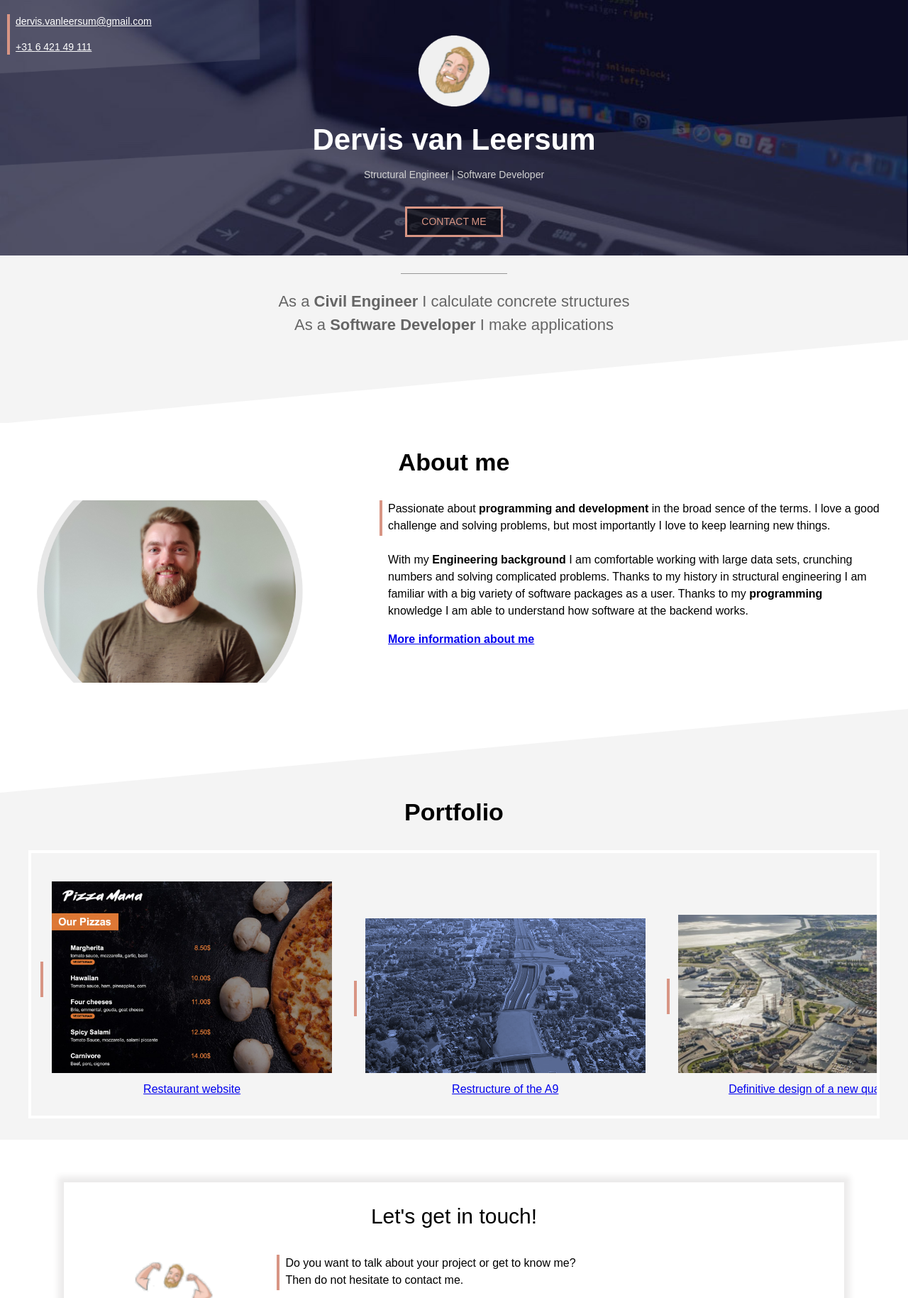
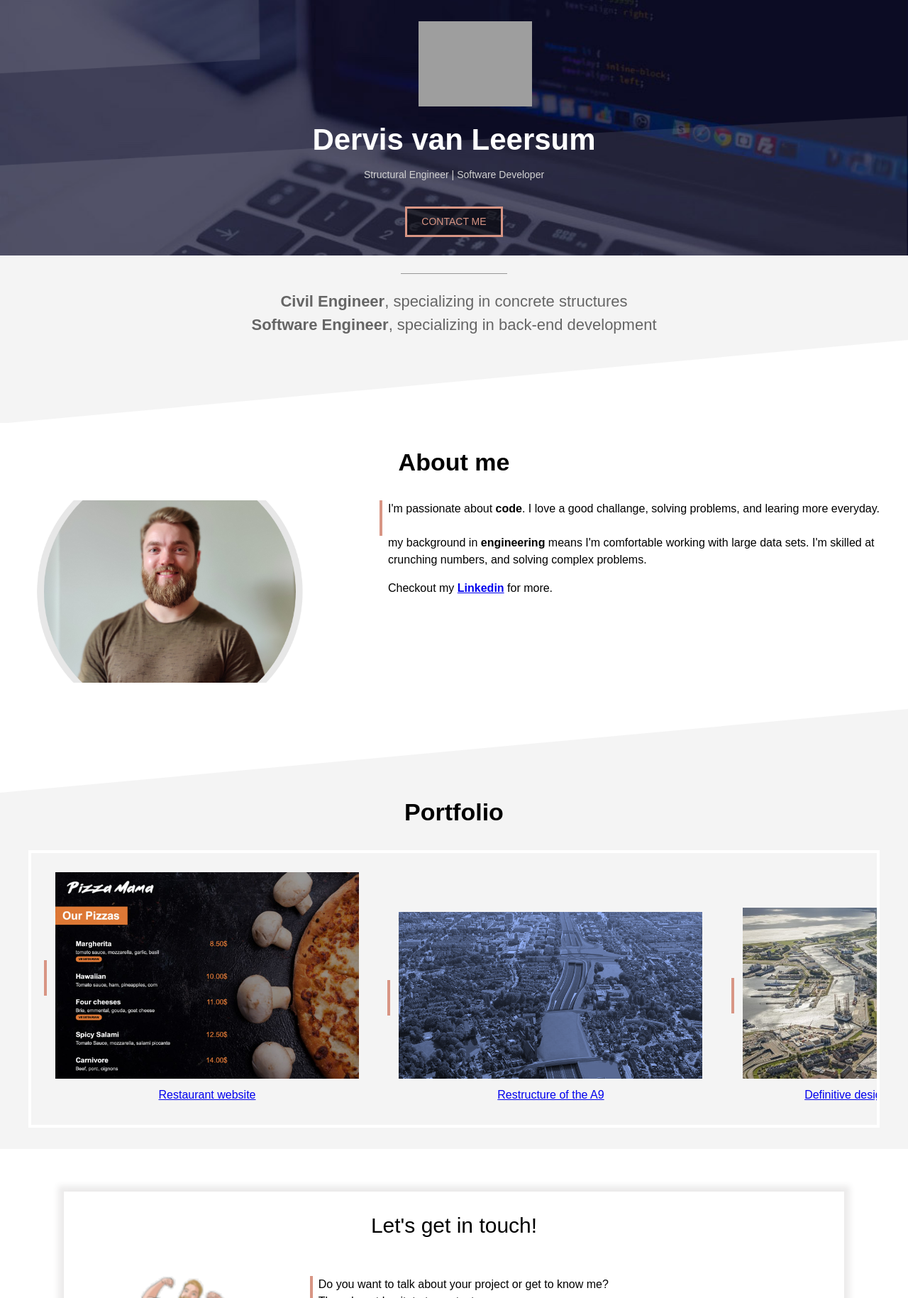
Before and after one commit to Dervis-vL/portfolio, a PHP site: page / in a window 1280 px wide. Shown: the top 1829 px of the page at 71% size. Run offline with PHP 8.4, Linux system fonts and the light colour scheme; grey boxes are pictures that could not be loaded.

Commit message:
Add files via upload

```diff
--- a/index.html
+++ b/index.html
@@ -5,7 +5,7 @@
     <meta http-equiv="X-UA-Compatible" content="IE=edge"/>
     <meta name="viewport" content="width=device-width, initial-scale=1.0"/>
     <link rel="stylesheet" href="style.css"/>
-    <link rel="shortcut icon" type="image/x-icon" href="images/dervis_face_noback.png"/>
+    <link rel="shortcut icon" type="image/x-icon" href="images/Dervis_icon_1.png"/>
 
     <title>Dervis van Leersum</title>
 
@@ -13,7 +13,7 @@
 <body>
     <!-- COVER -->
     <div class="cover">
-        <img class="cover_profile" src="images/profile_dervis.png" alt="Profile image of Dervis"/>
+        <img class="cover_profile" src="images/Dervis_icon_1.3.png" alt="Profile image of Dervis"/>
 
         <h1>Dervis van Leersum</h1>
 
@@ -23,17 +23,13 @@
             <a class="contact_me" href="mailto:dervis.vanleersum@gmail@@com?subject=Say%20hi%20to%20Dervis%20van%20Leersum" onclick="this.href=this.href.replace('@@', '.')">CONTACT ME</a>
         </div>
 
-        <div class="cover_contact">
-            <a href="mailto:dervis.vanleersum@gmail@@com?subject=Say%20hi%20to%20Dervis%20van%20Leersum" onclick="this.href=this.href.replace('@@', '.')"><span class="rev email">@musr</span></a>
-            <a href="tel:+31642149222" onclick="this.href=this.href.replace('222', '111')"><span class="rev phone">124 6</span></a>
-        </div>
     </div>
 
     <!-- GRAY 1 -->
     <div class="section gray-section-1">
         <div class="separator-1"></div>
 
-        <p>As a <b>Civil Engineer</b> I calculate concrete structures <br>As a <b>Software Developer</b> I make applications</p>
+        <p><b>Civil Engineer</b>, specializing in concrete structures<br><b>Software Engineer</b>, specializing in back-end development</p>
     </div>
 
     <!-- WHITE -->
@@ -43,10 +39,10 @@
 
         <div class="col-content float-right">
             <div class="text-with-vert-line">
-                <p>Passionate about <b>programming and development</b> in the broad sence of the terms. I love a good challenge and solving problems, but most importantly I love to keep learning new things.<br/><br/>
-                With my <b>Engineering background</b> I am comfortable working with large data sets, crunching numbers and solving complicated problems. Thanks to my history in structural engineering I am familiar with a big variety of software packages as a user. Thanks to my <b>programming</b> knowledge I am able to understand how software at the backend works.
+                <p>I'm passionate about <b>code</b>. I love a good challange, solving problems, and learing more everyday.<br/><br/>
+                my background in <b>engineering</b> means I'm comfortable working with large data sets. I'm skilled at crunching numbers, and solving complex problems.
                 </p>
-                <a href="https://www.linkedin.com/in/dervis-van-leersum-69a14898" target="_blank"><b>More information about me</b></a>
+                <p>Checkout my <a href="https://www.linkedin.com/in/dervis-van-leersum-69a14898" target="_blank"><b>Linkedin</b></a> for more.</p>
             </div>
         </div>
     </div>
--- a/style.css
+++ b/style.css
@@ -36,11 +36,11 @@ div.cover {
 
 img.cover_profile {
     color: white;
-    height: 100px;
+    height: 120px;
     position: relative;
     left: 50%;
     margin-left: -50px;
-    margin-top: 50px;
+    margin-top: 30px;
 }
 
 h1 {
@@ -127,7 +127,6 @@ div.gray-section-1 p {
     color: var(--text-gray-section);
     font-size: 22px;
     text-align: center;
-    max-width: 525px;
     margin-left: auto;
     margin-right: auto;
 }
@@ -185,17 +184,16 @@ div.scrollmenu {
     overflow: auto;
     white-space: nowrap;
     border: 4px solid white;
-    padding-top: 10px;
-    padding-bottom: 15px;
+    padding-top: 15px;
+    padding-bottom: 20px;
 }
 
 div.scrollmenu table {
-    width: 35%;
     max-width: 450px;
     display: inline-block;
     color: white;
-    margin-left: 10px;
-    margin-right: 10px;
+    margin-left: 15px;
+    margin-right: 15px;
 }
 
 div.frame {
@@ -213,7 +211,7 @@ p.frame-title {
 }
 
 div.frame img {
-    width: 150px;
+    width: 190px;
 }
 
 /* PORTFOLIO STYLE */
@@ -287,8 +285,8 @@ img.portfolio {
 /* Responsive design mobile device */
 @media only screen and (max-width: 767px) {
     img.cover_profile {
-        height: 90px;
-        margin-top: 75px;
+        height: 110px;
+        margin-top: 45px;
     }
 
     h1 {
@@ -316,6 +314,7 @@ img.portfolio {
 
     img.col-content {
         width: 100%;
+        max-width: 400px;
         display: block;
         margin-left: auto;
         margin-right: auto;
@@ -367,7 +366,7 @@ img.portfolio {
     }
 
     div.frame img {
-        width: 110px;
+        width: 160px;
         margin-left: -15px;
     }
 
```
